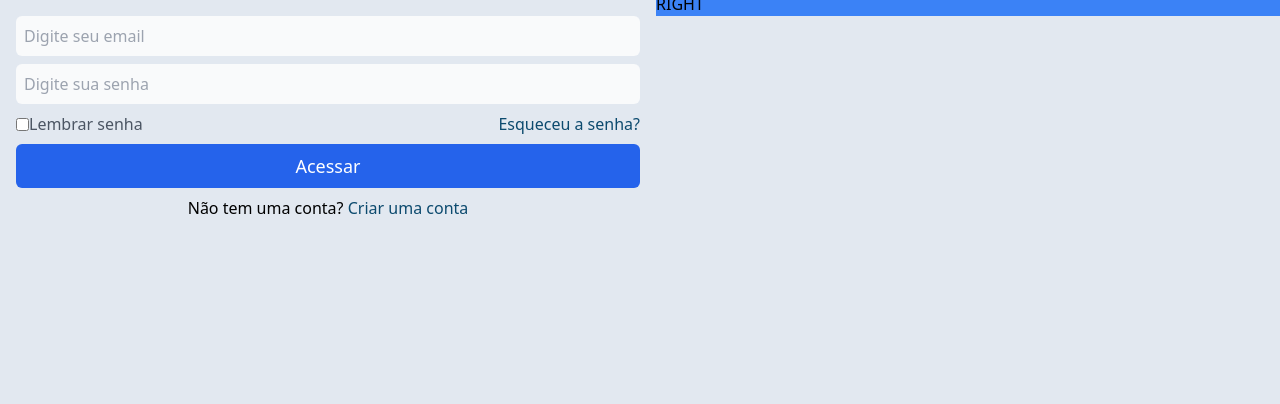
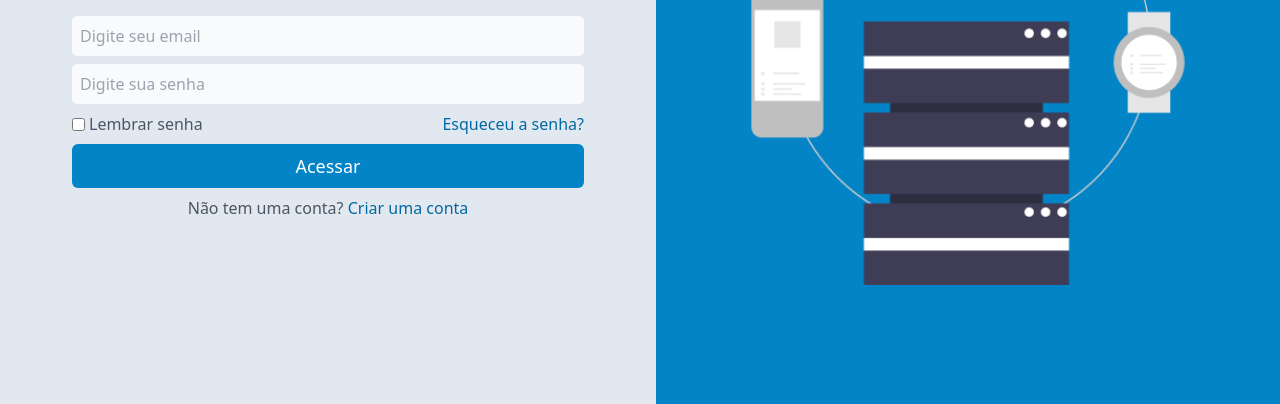
Before and after one commit to wellpinho/tailwind-projects, a website: page proj-2-login/src/index.html in a window 1280 px wide. Shown: the part 396-800 px from the top of the page. Drawn offline with Linux system fonts and the light colour scheme.

Commit message:
right section login

```diff
--- a/proj-2-login/src/index.html
+++ b/proj-2-login/src/index.html
@@ -18,48 +18,70 @@
         mx-auto
     ">
         <section class="w-full flex-1 flex flex-col justify-center items-center p-4">
-            <div class="w-full max-w-1xl flex justify-center items-center flex-col gap-2">
+            <div class="w-full max-w-lg flex justify-center items-center flex-col gap-2">
                 <img src="./assets/user.png" alt="" class="w-36 hover:scale-110 duration-300">
                 <h1 class="text-4xl font-bold mb-7 text-gray-700">Login</h1>
 
                 <input
-                    type="text"
+                    type="email"
                     placeholder="Digite seu email"
                     class="w-full p-2 rounded-md outline-none bg-gray-50 focus:bg-white"
                 >
 
                 <input
-                    type="text"
+                    type="password"
                     placeholder="Digite sua senha"
                     class="w-full p-2 rounded-md outline-none bg-gray-50 focus:bg-white"
                 >
 
                 <div class="flex items-center justify-between w-full">
-                    <div class="flex items-center">
+                    <div class="flex items-center gap-1">
                         <input type="checkbox">
-                        <label class="text-gray-600 font-medium">Lembrar senha</label>
+                        <label class="text-gray-600">Lembrar senha</label>
                     </div>
 
-                    <a href="#" class="font-medium text-sky-900 hover:text-sky-600 duration-200">Esqueceu a senha?</a>
+                    <a href="#" class="font-medium text-sky-700 hover:text-sky-600 duration-200">Esqueceu a senha?</a>
                 </div>
 
                 <button class="
                     w-full
-                    bg-blue-600
+                    bg-sky-600
                     p-2
                     rounded-md
                     text-white
                     text-lg
                     font-medium
-                    hover:bg-blue-500
+                    hover:bg-sky-500
                     duration-200">Acessar
                 </button>
 
-                <p>Não tem uma conta? <a href="#" class="font-medium text-sky-900 hover:text-sky-600 duration-200">Criar uma conta</a></p>
+                <p class="text-gray-600">Não tem uma conta? <a href="#" class="font-medium text-sky-700 hover:text-sky-600 duration-200">Criar uma conta</a></p>
             </div>
         </section>
 
-        <section class="hidden md:flex w-full flex-1 bg-blue-500">RIGHT</section>
+        <section class="
+            hidden
+            md:flex
+            w-full
+            flex-1
+            bg-sky-600
+            h-screen
+            items-center
+            justify-center
+            flex-col
+            gap-4"
+        >
+            <h1 class="text-white text-2xl text-center max-w-lg lg:tex-4xl">
+                Domine as <strong>tecnologias mais buscadas</strong> pelo mercado!
+            </h1>
+
+            <img
+                src="./assets/techs.png"
+                alt=""
+                alt="tecnologias mais buscadas"
+                class="w-3/4 lg:w-full lg:max-w-md"
+            >
+        </section>
     </main>
 </body>
 </html>
```
Also changed, not shown: proj-2-login/src/css/output.css.
